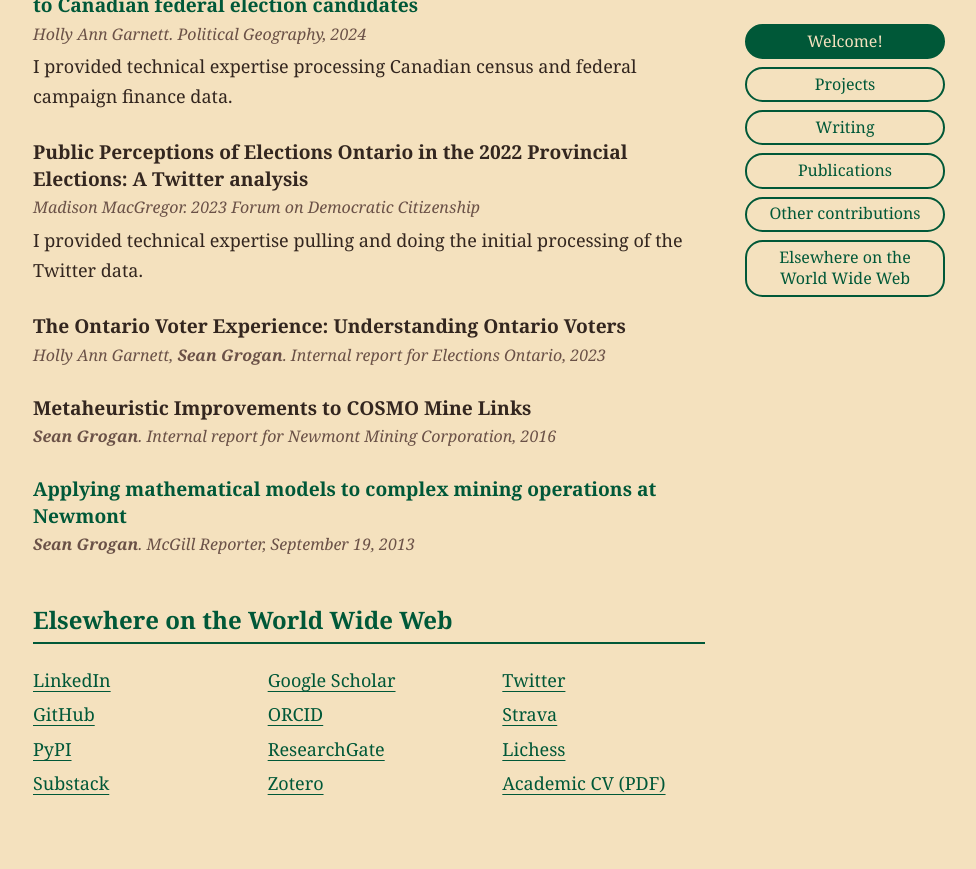
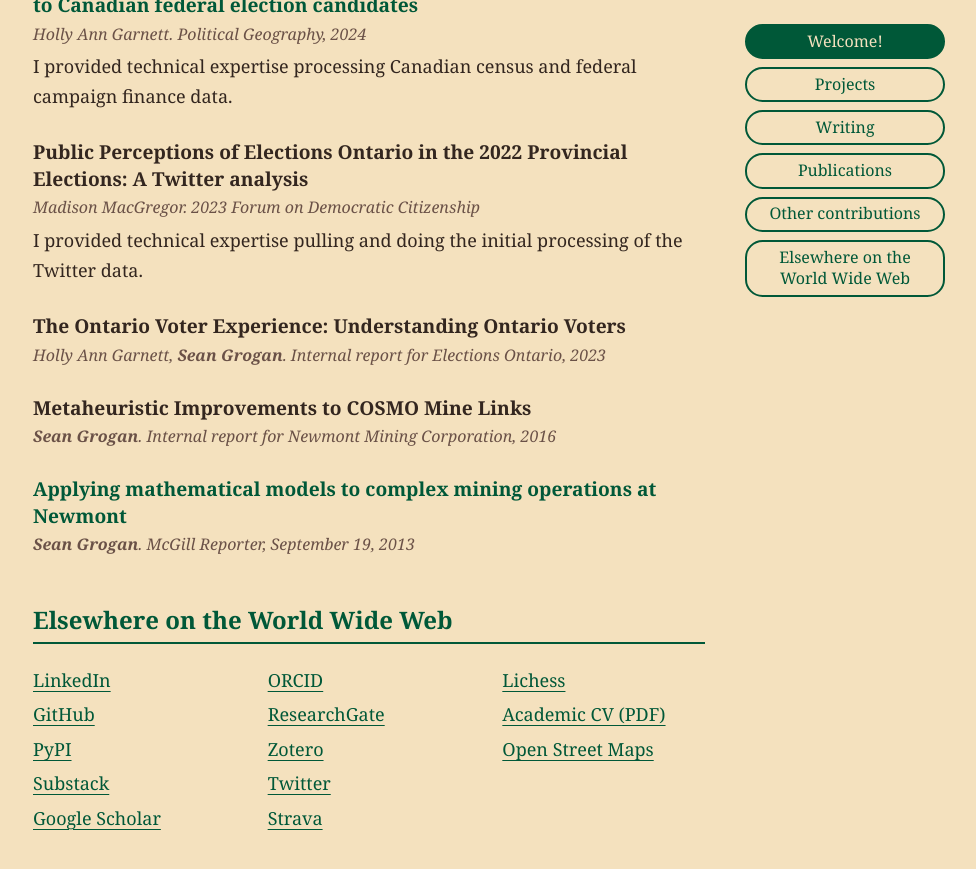
Before and after one commit to seangrogan/seangrogan.github.io, a Jekyll site: the page built from index.md, in a window 1280 px wide and 900 px high, scrolled down 3748 px. Shown: the top 869 px of the window, without its empty margins (271-1247 px from the left). Built offline with Jekyll 4.4.1, drawn with Linux system fonts in a browser that asks for light colours; our own code applies the rules of GitHub Pages for plain Markdown files.

Commit message:
Add Open Street Maps profile link

```diff
--- a/_data/profiles.yml
+++ b/_data/profiles.yml
@@ -36,3 +36,6 @@
 
 - name: Academic CV (PDF)
   url: ./files/sean_grogan_cv.pdf
+
+- name: Open Street Maps
+  url: https://www.openstreetmap.org/user/Sean%20Grogan
```
